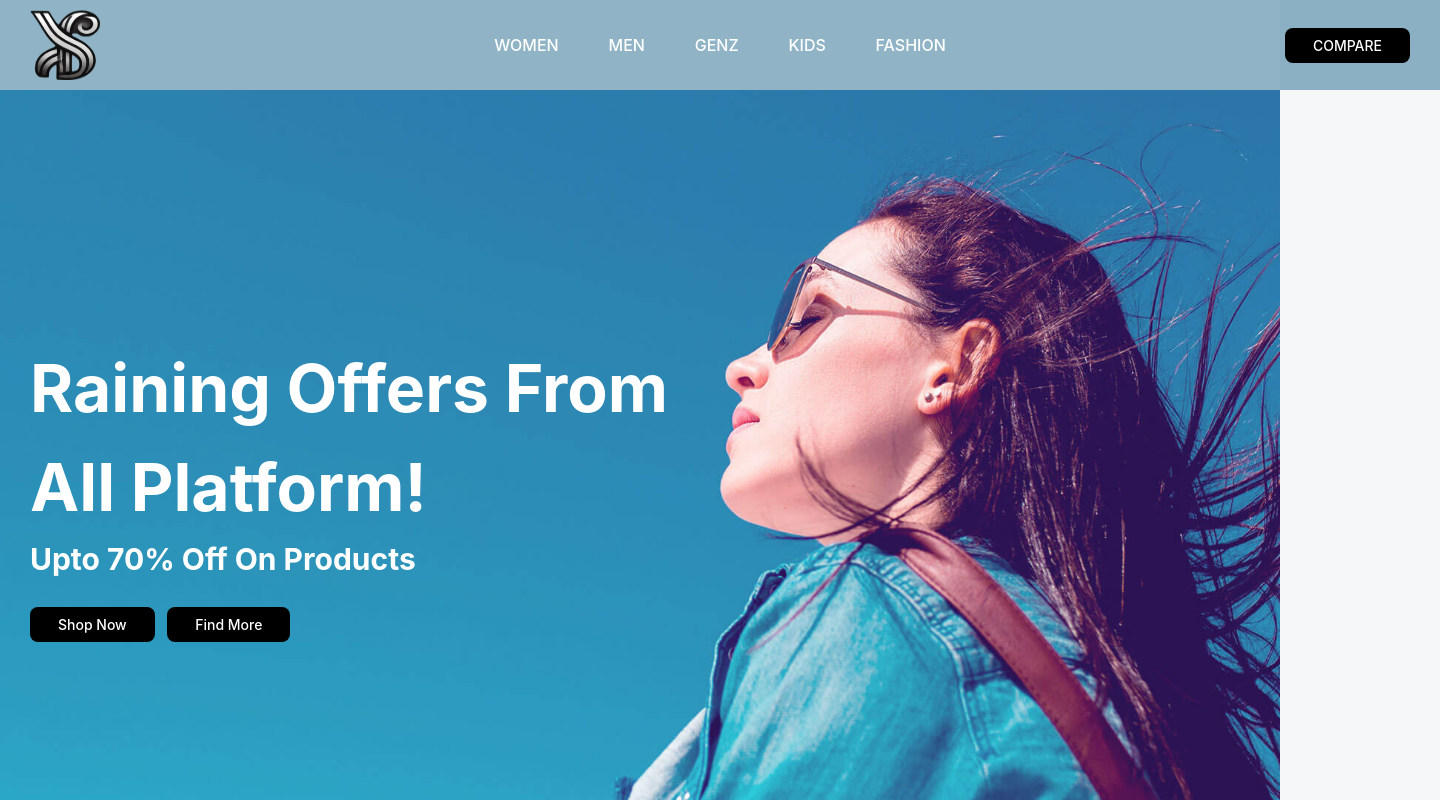
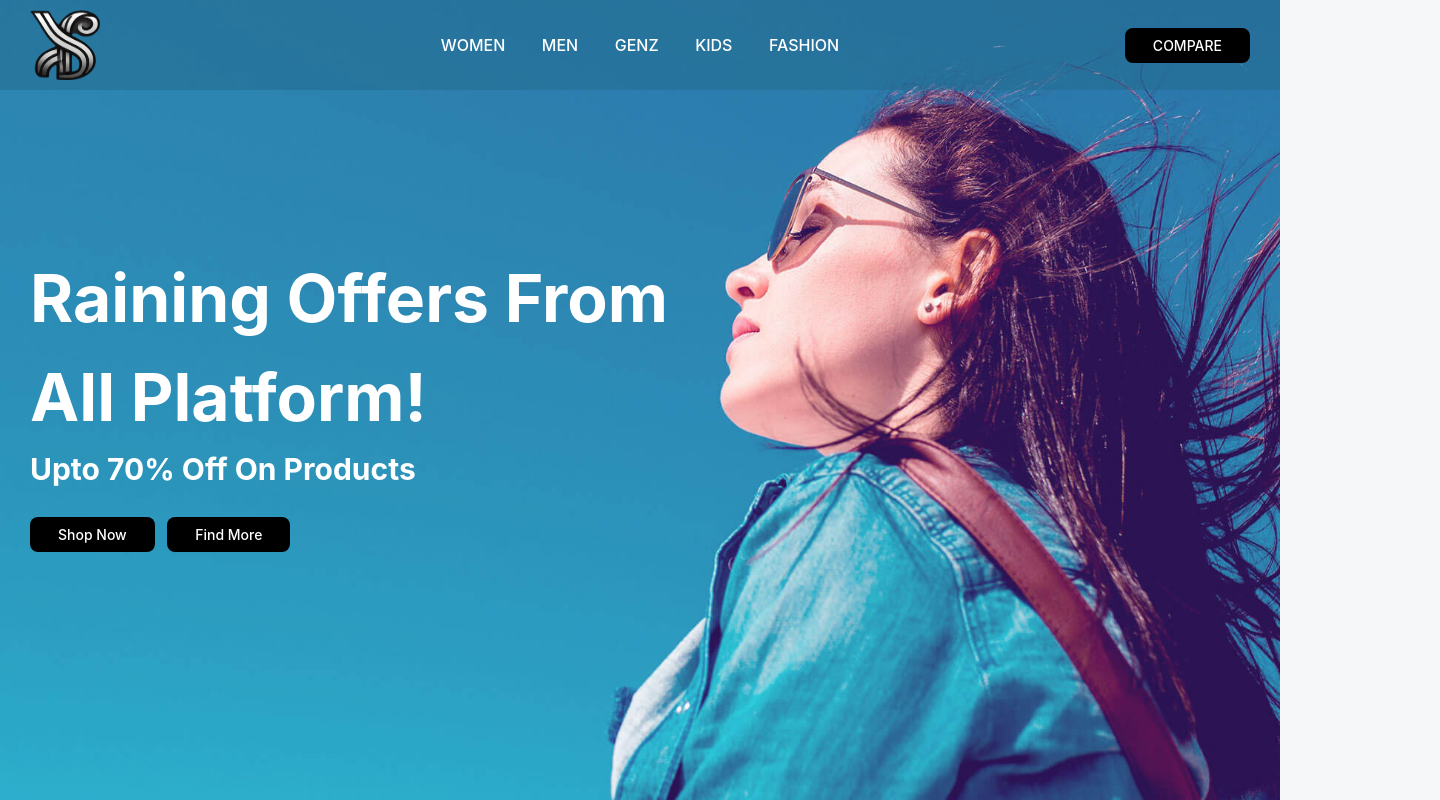
Before and after one commit to devxtushar/your-style-web, a React (Vite) app: page / in a window 1280 px wide. Shown: the top 800 px of the page, 1440 px wide, since content can reach past the window. Built offline with nearby package versions, Linux system fonts and the light colour scheme.

Commit message:
# compare page fixes

```diff
--- a/src/css/Navfooter.css
+++ b/src/css/Navfooter.css
@@ -10,15 +10,16 @@ nav {
 .nav_visible {
   background-color: #fff;
   width: 100%;
-  max-width: 1440px;
+  max-width: 1920px;
   padding-top: 1em !important;
   padding-bottom: 1em !important;
   margin: 0 auto;
 }
 .nav_transparent {
   background-color: rgba(35, 106, 142, 0.5);
-  /* position: absolute; */
-  width: 1440px;
+  position: absolute;
+  z-index: 999;
+  width: 100%;
   color: #fff;
   padding-top: 1em !important;
   padding-bottom: 1em !important;
@@ -35,7 +36,7 @@ footer {
 }
 .footer_width {
   width: 100%;
-  max-width: 1440px;
+  max-width: 1920px;
   margin: 0 auto;
 }
 @media screen and (max-width: 475px) {
--- a/src/index.css
+++ b/src/index.css
@@ -21,7 +21,7 @@ main {
 }
 .main_Width {
   width: 100%;
-  max-width: 1440px;
+  max-width: 1920px;
   margin: 0 auto;
 }
 
--- a/src/pages/Home.tsx
+++ b/src/pages/Home.tsx
@@ -26,7 +26,7 @@ function Home() {
             title="Categories"
             subtitle="Top featured categories of all products"
           />
-          <div className="top_container category_div flex flex-row gap-10 justify-evenly">
+          <div className="top_container category_div flex flex-row gap-10 justify-between">
             <CategoryCard />
             <CategoryCard />
             <CategoryCard />
```
